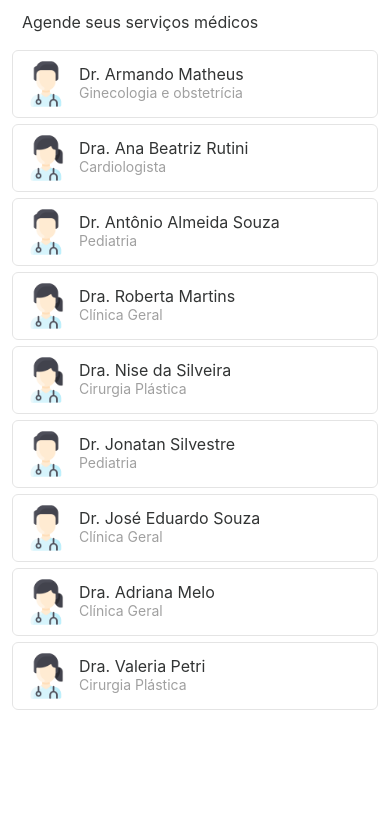
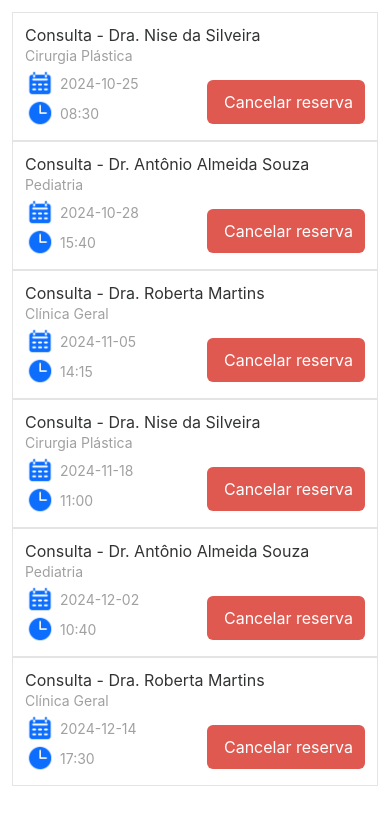
Before and after one commit to victordev018/agendajs-mobile, a React Native app: screen / in a window 390 px wide. Shown: the top 824 px of the page. Built offline with nearby package versions, Linux system fonts and the light colour scheme.

Commit message:
feat: added aba calendar component

```diff
--- a/App.js
+++ b/App.js
@@ -1,11 +1,12 @@
 import Login from "./src/screens/login/login.jsx";
 import Account from "./src/screens/account/account.jsx";
 import AbaHome from "./src/screens/abahome/abahome.jsx";
+import AbaCalendar from "./src/screens/abacalendar/abacalendar.jsx";
 
 function App() {
 
   return <>
-      <AbaHome />
+      <AbaCalendar />
   </>
 }
 
--- /dev/null
+++ b/src/components/appointment/appointment.jsx
@@ -0,0 +1,41 @@
+import { View, Text, Image} from "react-native";
+import {styles} from "./appointment.style.js"
+import icons from "../../constants/icon.js";
+import Button from "../button/button.jsx"
+
+function Appointment(props){
+    return <View style= {styles.appointment}>
+
+        <Text style = {styles.name}>
+            {props.service} - {props.doctor}
+        </Text>
+        <Text style = {styles.specialty}>
+            {props.specialty}
+        </Text>
+
+        <View style = {styles.container}>
+
+            <View style = {styles.containerBooking}>
+
+                <View style = {styles.booking}>
+                    <Image style = {styles.icon} source={icons.calendar}/>
+                    <Text style = {styles.bookingDate}>{props.booking_date}</Text>
+                </View>
+
+                <View style = {styles.booking}>
+                    <Image style = {styles.icon} source = {icons.clock}/>
+                    <Text style = {styles.bookingHour}>{props.booking_hour}</Text>
+                </View>
+
+            </View>
+
+            <View style = {styles.containerButton}>
+                <Button text = "Cancelar reserva" theme = "danger"/>
+            </View>
+
+        </View>
+
+    </View>
+}
+
+export default Appointment;
--- /dev/null
+++ b/src/components/appointment/appointment.style.js
@@ -0,0 +1,49 @@
+import { COLORS, FONT_SIZE } from "../../constants/theme.js";
+
+export const  styles = {
+    appointment : {
+        flex : 1,
+        backgroundColor : COLORS.white,
+        padding : 12,
+        borderWidth : 1,
+        borderColor : COLORS.gray4
+    },
+    name : {
+        fontSize : FONT_SIZE.md,
+        color : COLORS.gray1,
+        marginBottom : 2,
+
+    },
+    specialty : {
+        fontSize : FONT_SIZE.sm,
+        color : COLORS.gray3,
+        marginBottom : 4
+    },
+    icon : {
+        width : 30,
+        height : 30,
+        marginRight : 5
+    },
+    bookingDate : {
+        fontSize : FONT_SIZE.sm,
+        color : COLORS.gray3,
+        marginTop : 7
+    },
+    bookingHour : {
+        fontSize : FONT_SIZE.sm,
+        color : COLORS.gray3,
+        marginTop : 7
+    },
+    booking : {
+        flexDirection : "row"
+    },
+    containerBooking : {
+        flex : 1    // ocupe todo o espaço que tem pra você
+    },
+    containerButton : {
+        marginTop : 12
+    },
+    container : {
+        flexDirection : "row"
+    }
+}
--- a/src/components/button/button.jsx
+++ b/src/components/button/button.jsx
@@ -7,8 +7,13 @@
         Alert.alert("you're click in me");
     }
 
-    return <TouchableOpacity onPress={cliclAlert} style={styles.btn}>
-            <Text style = {styles.text}> {props.text} </Text>
+    return <TouchableOpacity
+            style={ [styles.btn, props.theme == "danger" ? styles.danger : styles.primary] }
+            onPress={cliclAlert}
+            >
+            <Text style = {styles.text}
+                > {props.text}
+            </Text>
         </TouchableOpacity>
 }
 
--- a/src/components/button/button.style.js
+++ b/src/components/button/button.style.js
@@ -4,11 +4,15 @@
 
     btn : {
         width : "100%",
-        backgroundColor : COLORS.blue,
         borderRadius : 6,
         padding : 12
     },
-
+    primary : {
+        backgroundColor : COLORS.blue
+    },
+    danger : {
+        backgroundColor : COLORS.red
+    },
     text : {
         color : COLORS.white,
         fontSize : FONT_SIZE.md,
--- /dev/null
+++ b/src/screens/abacalendar/abacalendar.jsx
@@ -0,0 +1,27 @@
+import { FlatList, Text, View } from "react-native";
+import {styles} from "./abacalendar.style.js";
+import {appointments} from "../../constants/data.js"
+import Appointment from "../../components/appointment/appointment.jsx";
+
+function AbaCalendar(){
+
+    return <View style = {styles.container}>
+
+        <FlatList data ={appointments}
+                  keyExtractor={(appointment) => appointment.id_appointment}
+                  showsVerticalScrollIndicator ={false}
+                  renderItem = {({item}) => {
+                    return <Appointment service = {item.service}
+                                        doctor = {item.doctor}
+                                        specialty = {item.specialty}
+                                        booking_date = {item.booking_date}
+                                        booking_hour = {item.booking_hour}
+                            />
+                  }}
+                />
+
+    </View>
+
+}
+
+export default AbaCalendar;
--- /dev/null
+++ b/src/screens/abacalendar/abacalendar.style.js
@@ -0,0 +1,15 @@
+import { COLORS, FONT_SIZE } from "../../constants/theme.js";
+
+export const  styles = {
+    container : {
+        backgroundColor : COLORS.white,
+        flex : 1,
+        padding : 12
+    },
+    text : {
+        fontSize : FONT_SIZE.md,
+        color : COLORS.gray1,
+        marginBottom : 15,
+        marginLeft: 10
+    }
+}
```
